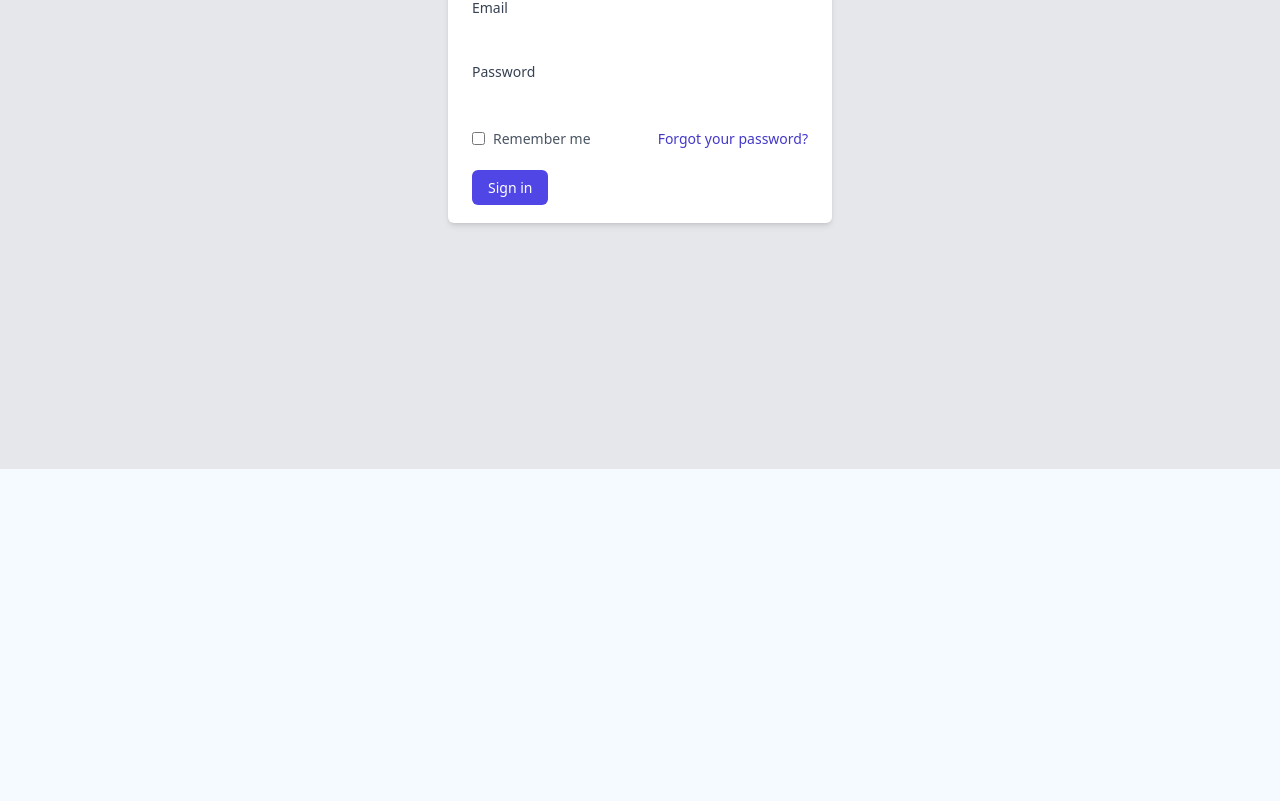
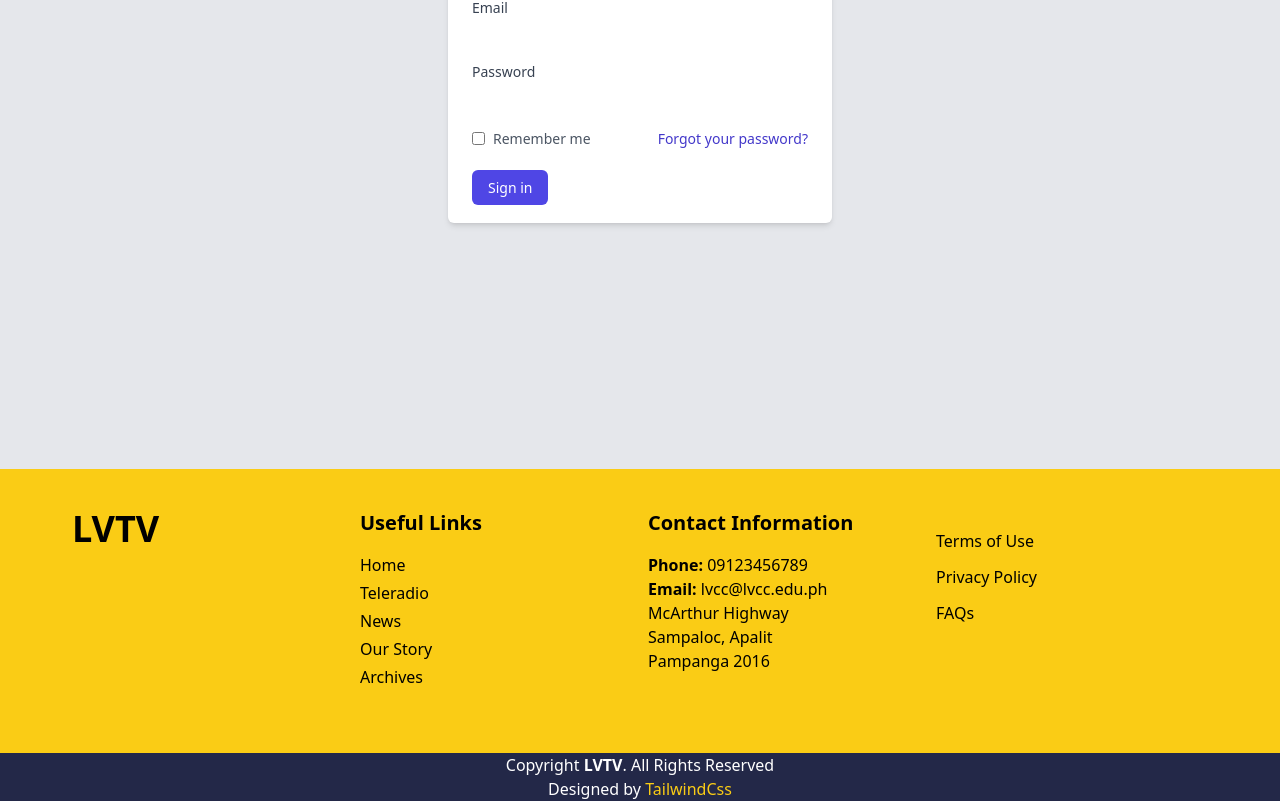
Before and after one commit to RikaScarlet13/lvtv, a React (Vite) app in the folder frontend/: page /admin/login in a window 1280 px wide. Shown: the part 331-1132 px from the top of the page. Before the commit the page ends 800 px from the top, so only its background shows below. Built offline with nearby package versions, Linux system fonts and the light colour scheme.

Commit message:
Added Footer

```diff
--- a/frontend/src/App.tsx
+++ b/frontend/src/App.tsx
@@ -13,6 +13,7 @@ import LoginPage from "./pages/LoginPage";
 import Navbar from "./components/Navbar";
 import AdminLoginPage from "./pages/admin/LoginPage";
 import Header from "./components/admin/Header";
+import Footer from "./components/Footer";
 import Archives from "./pages/Archives";
 import OurStory from "./pages/OurStory";
 import Teleradio from "./pages/Teleradio";
@@ -31,6 +32,7 @@ const App = () => {
 
     // const isAdminRoute = location.pathname.startsWith("/admin"); // Step 2: Check if it's an admin route
     return (
+        <div>
             <Router>
                 {/* <Navbar /> */}
                 {/* {!isAdminRoute && <Navbar />} */}
@@ -68,6 +70,9 @@ const App = () => {
                     {/* <Route path="/admin/login" element={<AdminLoginPage />} /> */}
                 </Routes>
             </Router>
+            <Footer />
+        </div>
+
     );
 };
 
--- /dev/null
+++ b/frontend/src/components/Footer.tsx
@@ -0,0 +1,53 @@
+const Footer = () => {
+    return (
+        <footer>
+            <div className="p-10 bg-yellow-400 text-black">
+                <div className="max-w-7xl mx-auto px-4 sm:px-6 lg:px-8">
+                    <div className="grid grid-cols-1 sm:grid-cols-2 md:grid-cols-3 lg:grid-cols-4 gap-4">
+                        <div className="mb-5">
+                            <h4 className="font-bold text-2xl md:text-4xl">LVTV</h4>
+                        </div>
+                        <div className="mb-5">
+                            <h4 className="font-bold text-lg md:text-xl pb-4">Useful Links</h4>
+                            <ul>
+                                <li className="pb-1"><a href="/Home" className="hover:text-gray-400">Home</a></li>
+                                <li className="pb-1"><a href="/Teleradio" className="hover:text-gray-400">Teleradio</a></li>
+                                <li className="pb-1"><a href="#" className="hover:text-gray-400">News</a></li>
+                                <li className="pb-1"><a href="/OurStory" className="hover:text-gray-400">Our Story</a></li>
+                                <li className="pb-1"><a href="/Archives" className="hover:text-gray-400">Archives</a></li>
+                            </ul>
+                        </div>
+                        <div className="mb-5">
+                            <h4 className="font-bold text-lg md:text-xl pb-4">Contact Information</h4>
+                            <strong>Phone:</strong> 09123456789 <br/>
+                            <strong>Email:</strong> lvcc@lvcc.edu.ph <br/>
+                            McArthur Highway <br/>
+                            Sampaloc, Apalit <br/>
+                            Pampanga 2016
+                        </div>
+                        <div className="mb-5">
+                            <ul className="mt-5">
+                                <li className="pb-3"><a href="" className="hover:text-gray-400">Terms of Use</a></li>
+                                <li className="pb-3"><a href="/PrivacyPolicy" className="hover:text-gray-400">Privacy Policy</a></li>
+                                <li className="pb-3"><a href="/FAQs" className="hover:text-gray-400">FAQs</a></li>
+                            </ul>
+                        </div>
+                    </div>
+                </div>
+            </div>
+            <div className="w-full bg-header text-white px-10">
+                <div>
+                    <div className="text-center">
+                        <div>
+                            Copyright <strong><span>LVTV</span></strong>. All Rights Reserved
+                        </div>
+                        <div>
+                            Designed by <a href="https://tailwindcss.com/" target = '_blank' className="text-yellow-400">TailwindCss</a>
+                        </div>
+                    </div>
+                </div>
+            </div>
+        </footer>
+    );
+}
+export default Footer;
```
Lines whose indentation alone changed are shown as unchanged.
